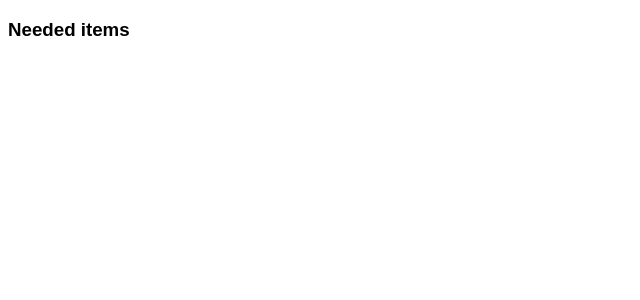
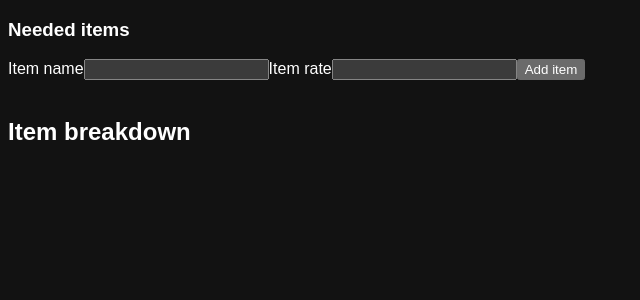
Before and after one commit to PseudoLW/plws-factorio-calculator, a Preact app: page / in a window 1280 px wide. Shown: the top 300 px of the page, without its empty margins (0-640 px from the left). Built offline with nearby package versions, Linux system fonts and the light colour scheme.

Commit message:
app state rework

```diff
--- a/index.html
+++ b/index.html
@@ -7,6 +7,7 @@
     <style>
         html {
             font-family: sans-serif;
+            color-scheme: dark;
         }
     </style>
 </head>
--- a/src/app.tsx
+++ b/src/app.tsx
@@ -1,25 +1,34 @@
 import { render } from 'preact';
-import { useState } from 'preact/hooks';
+import { useContext, useEffect, useState } from 'preact/hooks';
+import { FactorioDataContext } from './contexts/factorio-data';
+import { addNewItem, ItemBreakdownState } from './core/app-state';
+import { ItemBreakdown } from './components/item-breakdown';
 import { NeededItemList } from './components/needed-items';
-import Immutable from './util/immutable';
 
 function App() {
-  const [needed, setNeeded] = useState<readonly { itemId: number, rate: number; }[]>([]);
-  const [addedItems, setAddedItems] = useState<ReadonlySet<number>>(new Set());
+  const data = useContext(FactorioDataContext);
+  useEffect(() => {
+    console.log(data)
+  }, [])
+  const [state, setState] = useState<ItemBreakdownState>({
+    needed: [],
+    recipes: [],
+    remainders: []
+  });
   const onNewEntry = (itemId: number, rate: number) => {
-    setNeeded(Immutable.Array.add(needed, { itemId, rate }));
-    setAddedItems(Immutable.Set.add(addedItems, itemId));
+    const newState = addNewItem(state, {
+      itemId,
+      rate
+    }, data);
+    setState(newState);
   };
-  const onDeleteEntry = (itemId: number) => {
-    setNeeded(needed.filter((s) => (s.itemId !== itemId)));
-    setAddedItems(Immutable.Set.sub(addedItems, itemId))
-  }
+  const onDelete = () => { /* TODO */}
   return <>
-    <NeededItemList {...{ needed, onNewEntry, addedItems, onDelete: onDeleteEntry }} />
-
+    <NeededItemList needed={state.needed} onNewEntry={onNewEntry} onDelete={onDelete} />
+    <ItemBreakdown recipeConfigurations={state.recipes} remainders={state.remainders} />
   </>;
 }
 
 export function runApp() {
   render(<App />, document.body);
-}
+};
--- a/src/components/item-breakdown.tsx
+++ b/src/components/item-breakdown.tsx
@@ -1,12 +1,12 @@
 
 type ItemBreakdownProps = {
   recipeConfigurations: {
-    recipeName: number;
-    machineName: number;
+    recipeName: string;
+    selectedMachineName: string;
     machineCount: number;
   }[];
   remainders: {
-    itemName: number;
+    itemName: string;
     itemId: number;
     rate: number;
     availableRecipes: { name: string; id: number; }[];
@@ -16,7 +16,7 @@ export function ItemBreakdown({ recipeConfigurations, remainders }: ItemBreakdow
   return <>
     <h2>Item breakdown</h2>
     <ul>
-      {recipeConfigurations.map(({ recipeName, machineName, machineCount }, i) => {
+      {recipeConfigurations.map(({ recipeName, selectedMachineName: machineName, machineCount }, i) => {
         return <li key={i}>
           <div>
             <strong>{recipeName}</strong> - {machineCount}x <strong>{machineName}</strong>
--- a/src/components/needed-items.tsx
+++ b/src/components/needed-items.tsx
@@ -1,6 +1,7 @@
 import { useContext } from "preact/hooks";
 import { FactorioDataContext } from "../contexts/factorio-data";
 import { NewItemPrompt } from "./new-item-box";
+import { ItemAndRateInternal, ItemAndRateView } from "../core/app-state";
 
 type NeededItemEntryProps = {
   itemId: number;
@@ -8,11 +9,11 @@ type NeededItemEntryProps = {
   onDelete: (itemId: number) => void;
 };
 function NeededItemEntry({ itemId, rate, onDelete }: NeededItemEntryProps) {
-  const { itemNames } = useContext(FactorioDataContext);
+  const { items } = useContext(FactorioDataContext);
 
   return <li>
     <div>
-      <strong>{itemNames[itemId]}</strong> {rate} items/min
+      <strong>{items[itemId].name}</strong> {rate} items/min
     </div>
     <button>Set rate</button>
     <button onClick={() => onDelete(itemId)}>Delete</button>
@@ -20,12 +21,12 @@ function NeededItemEntry({ itemId, rate, onDelete }: NeededItemEntryProps) {
 }
 
 type NeededItemListProps = {
-  needed: readonly { itemId: number; rate: number; }[];
-  addedItems: ReadonlySet<number>;
+  needed: (ItemAndRateInternal)[];
   onNewEntry: (itemId: number, rate: number) => void;
   onDelete: (itemId: number) => void;
 };
-export function NeededItemList({ needed, addedItems, onNewEntry, onDelete }: NeededItemListProps) {
+export function NeededItemList({ needed, onNewEntry, onDelete }: NeededItemListProps) {
+  const addedItems = new Set(needed.map(s => s.itemId)) as ReadonlySet<number>;
   return <>
     <h3>Needed items</h3>
     <NewItemPrompt {...{ onNewEntry, addedItems }} />
--- a/src/components/new-item-box.tsx
+++ b/src/components/new-item-box.tsx
@@ -45,7 +45,7 @@ export function NewItemPrompt({ onNewEntry, addedItems }: NewItemPromptProps) {
       return; // Silently
     }
     const rate = Number(rateStr);
-    const id = data.itemIds.get(name);
+    const id = data.nameToIds.items[name];
     if (id === undefined) {
       error(`There is no item called '${name}'.`);
       return;
@@ -60,9 +60,7 @@ export function NewItemPrompt({ onNewEntry, addedItems }: NewItemPromptProps) {
       return;
     }
 
-    const hasRelevantRecipes = data.recipes.some(
-      (recipe) => recipe.products.some((product) => product.itemId === id)
-    );
+    const hasRelevantRecipes = data.items[id].recipesProducingThis.length > 0;
     if (!hasRelevantRecipes) {
       error(`There is no recipe that produces ${name}.`);
       return;
@@ -73,7 +71,7 @@ export function NewItemPrompt({ onNewEntry, addedItems }: NewItemPromptProps) {
   };
   return <div>
     <datalist id={itemListId}>
-      {data.itemNames.map(item => <option value={item} key={item} />)}
+      {data.items.map((item, id) => <option value={item.name} key={id} />)}
     </datalist>
 
     <label htmlFor={itemNameId}>Item name</label>
--- a/src/contexts/factorio-data.ts
+++ b/src/contexts/factorio-data.ts
@@ -1,4 +1,5 @@
 import { createContext } from "preact";
-import { FactorioData, initializeData } from "../data/factorio-data";
+import { DeepAsConst, FactorioData, initializeData } from "../data/factorio-data";
 
-export const FactorioDataContext = createContext<FactorioData>(initializeData());
+export const FactorioDataContext = createContext<FactorioData>(
+    initializeData());
--- /dev/null
+++ b/src/core/app-state.ts
@@ -0,0 +1,94 @@
+import { FactorioData } from "../data/factorio-data";
+import { breakdownLinear } from "./calculator";
+
+export type ItemAndRateInternal = {
+    itemId: number;
+    rate: number;
+};
+export type ItemAndRateView = {
+    itemName: string;
+    rate: number;
+};
+export type RecipeSelectionInternal = {
+    recipeId: number;
+    satisfyingItemId: number;
+    selectedMachineId: number;
+};
+export type RecipeSelectionView = {
+    recipeName: string;
+    selectedMachineName: string;
+    machineCount: number;
+    possibleMachineNames: string[];
+};
+export type ItemBreakdownState = {
+    needed: (ItemAndRateInternal & ItemAndRateView)[];
+    recipes: (RecipeSelectionInternal & RecipeSelectionView)[];
+    remainders: (
+        ItemAndRateInternal &
+        ItemAndRateView &
+        { availableRecipes: { name: string; id: number; }[]; })[];
+};
+function breakdownOutputToState(
+    needed: ItemAndRateInternal[],
+    recipes: RecipeSelectionInternal[],
+    data: FactorioData
+): ItemBreakdownState {
+    const output = breakdownLinear(needed, recipes, data);
+    console.log(output)
+    return {
+        needed: needed.map(({ itemId, rate }) => ({
+            itemName: data.items[itemId].name,
+            itemId, rate
+        })),
+        recipes: needed.map(({ itemId }) => {
+            const recipeId = data.items[itemId].recipesProducingThis[0];
+            const satisfyingItemId = data.recipes[recipeId].products[0].item;
+            const machineId = data.recipes[recipeId].machines[0];
+            return {
+                recipeName: data.recipes[recipeId].name,
+                recipeId,
+                satisfyingItemId,
+                possibleMachineNames: data.recipes[recipeId].machines
+                    .map((machineId) => data.machines[machineId].name),
+                selectedMachineName: data.machines[machineId].name,
+                selectedMachineId: machineId,
+                machineCount: 0
+            };
+        }),
+        remainders: [...output.remaining.entries()].map(([itemId, rate]) => ({
+            itemName: data.items[itemId].name,
+            itemId,
+            rate,
+            availableRecipes: data.items[itemId].recipesConsumingThis.map(
+                (recipeId) => ({ name: data.recipes[recipeId].name, id: recipeId })
+            )
+        }))
+    };
+}
+export function addNewItem(
+    oldState: ItemBreakdownState,
+    newItem: ItemAndRateInternal,
+    data: FactorioData
+): ItemBreakdownState {
+    const needed = [...oldState.needed, newItem];
+    const recipes = oldState.recipes.map(({ recipeId, satisfyingItemId, selectedMachineId }) => ({
+        recipeId,
+        satisfyingItemId,
+        selectedMachineId
+    }));
+    return breakdownOutputToState(needed, recipes, data);
+};
+export function addNewBreakdown(
+    oldState: ItemBreakdownState,
+    brokenDownItem: { item: number; recipe: number; },
+    data: FactorioData
+): ItemBreakdownState {
+    const needed = oldState.needed;
+    const recipes = [
+        ...oldState.recipes, {
+            recipeId: brokenDownItem.recipe,
+            satisfyingItemId: brokenDownItem.item,
+            selectedMachineId: data.recipes[brokenDownItem.recipe].machines[0]
+        }];
+    return breakdownOutputToState(needed, recipes, data);
+}
--- a/src/core/calculator.ts
+++ b/src/core/calculator.ts
@@ -5,7 +5,7 @@ export function breakdownLinear(
     recipes: {
         recipeId: number;
         satisfyingItemId: number;
-        machineId: number;
+        selectedMachineId: number;
     }[],
     data: FactorioData
 ) {
@@ -13,31 +13,31 @@ export function breakdownLinear(
         ({ itemId, rate }) => [itemId, rate]
     ));
     const machinesNeeded: number[] = [];
-    for (const { recipeId, satisfyingItemId, machineId } of recipes) {
+    for (const { recipeId, satisfyingItemId, selectedMachineId: machineId } of recipes) {
         const satisfyingItemRate = currentNeeded.get(satisfyingItemId) ?? 0;
         const {
             time: craftingTime,
             products, ingredients
         } = data.recipes[recipeId];
-        const productCount = products.find((p) => p.itemId === satisfyingItemId)?.amount ?? 1;
+        const productCount = products.find((p) => p.item === satisfyingItemId)?.amount ?? 1;
 
         const craftingSpeed = data.machines[machineId].speed;
         const machineNeeded = (satisfyingItemRate * craftingTime) / (craftingSpeed.base * productCount * 60);
         const epsilon = 0.0000001;
-        for (const { itemId, amount } of products) {
-            const prevRate = currentNeeded.get(itemId) ?? 0;
+        for (const { item, amount } of products) {
+            const prevRate = currentNeeded.get(item) ?? 0;
             const newRate = prevRate - (60 * amount) / (satisfyingItemRate * craftingTime);
             currentNeeded.set(
-                itemId,
+                item,
                 Math.abs(newRate) < epsilon ? 0 : newRate
             );
         }
 
-        for (const { itemId, amount } of ingredients) {
-            const prevRate = currentNeeded.get(itemId) ?? 0;
+        for (const { item, amount } of ingredients) {
+            const prevRate = currentNeeded.get(item) ?? 0;
             const newRate = prevRate + (60 * amount) / (satisfyingItemRate * craftingTime);
             currentNeeded.set(
-                itemId,
+                item,
                 Math.abs(newRate) < epsilon ? 0 : newRate
             );
         }
--- a/src/data/factorio-data.ts
+++ b/src/data/factorio-data.ts
@@ -15,7 +15,7 @@ type Energy = {
     type: 'food'; rate: number; item: ItemId;
 };
 
-type FactorioData = {
+type MutableFactorioData = {
     recipes: {
         name: string;
         ingredients: { item: ItemId, amount: number; }[];
@@ -37,8 +37,6 @@ type FactorioData = {
     }[];
     nameToIds: {
         items: Record<string, ItemId>;
-        machines: Record<string, MachineId>;
-        recipes: Record<string, RecipeId>;
     };
 };
 
@@ -86,15 +84,14 @@ export function initializeData() {
 
     const nameToIds = {
         items: itemIds,
-        machines: Object.fromEntries(machines.map(({ name }, index) => [name, index])),
-        recipes: Object.fromEntries(recipes.map(({ name }, index) => [name, index]))
     };
 
-    return { recipes, items, machines, nameToIds } as DeepAsConst<FactorioData>;
+    return { recipes, items, machines, nameToIds } as DeepAsConst<MutableFactorioData>;
 }
+export type FactorioData = DeepAsConst<MutableFactorioData>;
 
 
-type DeepAsConst<T> = T extends object ?
+export type DeepAsConst<T> = T extends object ?
     T extends Set<infer T> ? ReadonlySet<DeepAsConst<T>>
     : T extends Map<infer K, infer V> ? ReadonlyMap<K, DeepAsConst<V>>
     : T extends Array<infer T> ? ReadonlyArray<DeepAsConst<T>>
```
